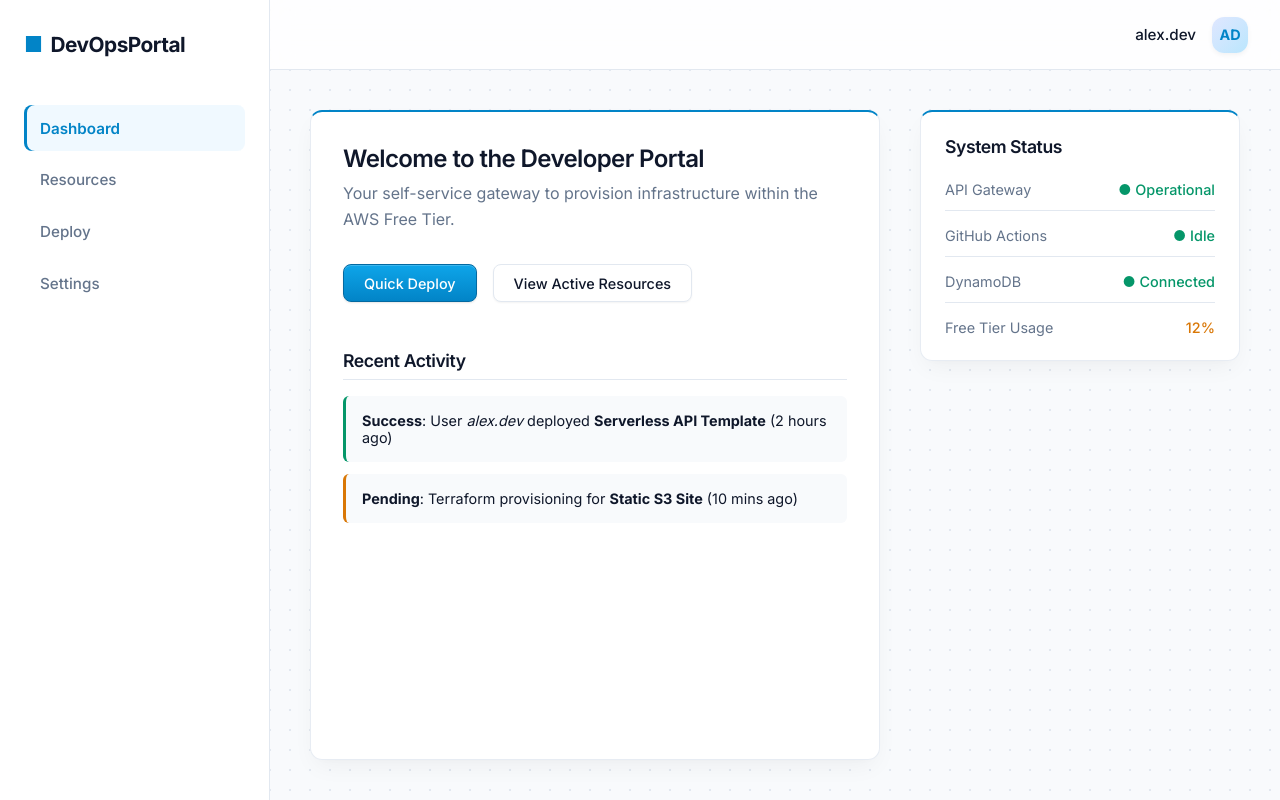
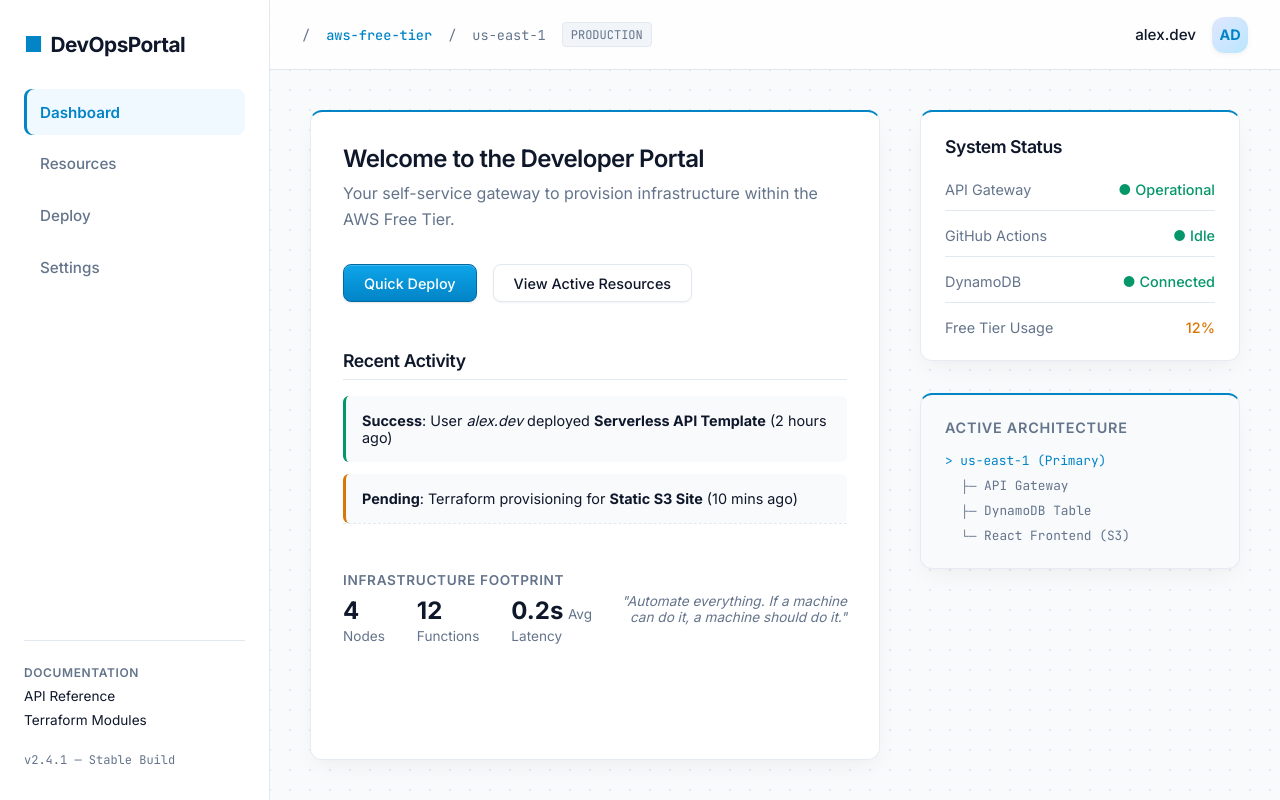
Before and after one commit to akhil96477/devops-portal, a React (Vite) app: page / in a window 1280 px wide. Built offline with nearby package versions, Linux system fonts and the light colour scheme.

Commit message:
Add elegant typographic elements to dashboard layout

```diff
--- a/src/App.jsx
+++ b/src/App.jsx
@@ -11,11 +11,12 @@ function App() {
     <div className="app-container">
       {/* Sidebar */}
       <aside className="sidebar">
+        <div style={{ flex: 1, display: 'flex', flexDirection: 'column', gap: '2rem' }}>
           <div className="brand">
             <span className="highlight">■</span> DevOpsPortal
           </div>
 
-        <ul className="nav-links" style={{ marginTop: '1rem' }}>
+          <ul className="nav-links">
             <li className={`nav-item ${activeTab === 'dashboard' ? 'active' : ''}`} onClick={() => setActiveTab('dashboard')}>
               Dashboard
             </li>
@@ -29,11 +30,31 @@ function App() {
               Settings
             </li>
           </ul>
+        </div>
+
+        {/* Sidebar Footer */}
+        <div style={{ marginTop: 'auto', borderTop: '1px solid var(--border-color)', paddingTop: '1.5rem', display: 'flex', flexDirection: 'column', gap: '0.5rem' }}>
+          <span style={{ fontSize: '0.75rem', fontWeight: '600', color: 'var(--text-muted)', textTransform: 'uppercase', letterSpacing: '0.05em' }}>Documentation</span>
+          <a href="#" style={{ fontSize: '0.85rem', color: 'var(--text-main)', textDecoration: 'none' }}>API Reference</a>
+          <a href="#" style={{ fontSize: '0.85rem', color: 'var(--text-main)', textDecoration: 'none' }}>Terraform Modules</a>
+          <div style={{ marginTop: '1rem', fontSize: '0.75rem', color: 'var(--text-muted)', fontFamily: 'JetBrains Mono, monospace' }}>
+            v2.4.1 — Stable Build
+          </div>
+        </div>
       </aside>
 
       {/* Main Content */}
       <main className="main-content">
-        <header className="header">
+        <header className="header" style={{ justifyContent: 'space-between' }}>
+          {/* Top Header Typographic Element */}
+          <div style={{ display: 'flex', alignItems: 'center', gap: '1rem', color: 'var(--text-muted)', fontSize: '0.85rem', fontFamily: 'JetBrains Mono, monospace' }}>
+            <span>/</span>
+            <span style={{ color: 'var(--primary-color)', fontWeight: '500' }}>aws-free-tier</span>
+            <span>/</span>
+            <span>us-east-1</span>
+            <span style={{ padding: '0.2rem 0.5rem', background: '#f1f5f9', borderRadius: '4px', border: '1px solid var(--border-color)', fontSize: '0.75rem' }}>PRODUCTION</span>
+          </div>
+
           <div className="user-profile">
             <span>alex.dev</span>
             <div className="avatar">AD</div>
--- a/src/components/Dashboard.jsx
+++ b/src/components/Dashboard.jsx
@@ -24,9 +24,25 @@ const Dashboard = () => {
             </div>
           </div>
         </div>
+
+        {/* Typographic filler for the bottom of main panel */}
+        <div style={{ marginTop: 'auto', paddingTop: '3rem', borderTop: '1px dashed var(--border-color)', display: 'flex', justifyContent: 'space-between', alignItems: 'center' }}>
+          <div>
+            <h4 style={{ fontSize: '0.85rem', color: 'var(--text-muted)', textTransform: 'uppercase', letterSpacing: '0.05em' }}>Infrastructure Footprint</h4>
+            <div style={{ display: 'flex', gap: '2rem', marginTop: '0.5rem' }}>
+              <div><span style={{ fontSize: '1.5rem', fontWeight: '700', color: 'var(--text-main)' }}>4</span> <span style={{ fontSize: '0.85rem', color: 'var(--text-muted)' }}>Nodes</span></div>
+              <div><span style={{ fontSize: '1.5rem', fontWeight: '700', color: 'var(--text-main)' }}>12</span> <span style={{ fontSize: '0.85rem', color: 'var(--text-muted)' }}>Functions</span></div>
+              <div><span style={{ fontSize: '1.5rem', fontWeight: '700', color: 'var(--text-main)' }}>0.2s</span> <span style={{ fontSize: '0.85rem', color: 'var(--text-muted)' }}>Avg Latency</span></div>
+            </div>
+          </div>
+          <div style={{ textAlign: 'right', fontStyle: 'italic', color: 'var(--text-muted)', fontSize: '0.85rem', maxWidth: '250px' }}>
+            "Automate everything. If a machine can do it, a machine should do it."
+          </div>
+        </div>
       </div>
 
-      <div className="panel" style={{ padding: '1.5rem', height: 'fit-content' }}>
+      <div style={{ display: 'flex', flexDirection: 'column', gap: '2rem' }}>
+        <div className="panel" style={{ padding: '1.5rem' }}>
           <h3 style={{ fontSize: '1.1rem', marginBottom: '1.5rem' }}>System Status</h3>
           <div style={{ display: 'flex', flexDirection: 'column', gap: '1rem', fontSize: '0.9rem' }}>
             <div style={{ display: 'flex', justifyContent: 'space-between', alignItems: 'center', borderBottom: '1px solid var(--border-color)', paddingBottom: '0.75rem' }}>
@@ -47,6 +63,18 @@ const Dashboard = () => {
             </div>
           </div>
         </div>
+
+        {/* Typographic filler for the bottom right */}
+        <div className="panel" style={{ padding: '1.5rem', background: '#f8fafc' }}>
+          <h3 style={{ fontSize: '0.9rem', textTransform: 'uppercase', letterSpacing: '0.05em', color: 'var(--text-muted)', marginBottom: '1rem' }}>Active Architecture</h3>
+          <div style={{ fontFamily: 'JetBrains Mono, monospace', fontSize: '0.8rem', color: 'var(--primary-color)', display: 'flex', flexDirection: 'column', gap: '0.5rem' }}>
+            <div>&gt; us-east-1 (Primary)</div>
+            <div style={{ paddingLeft: '1rem', color: 'var(--text-muted)' }}>├─ API Gateway</div>
+            <div style={{ paddingLeft: '1rem', color: 'var(--text-muted)' }}>├─ DynamoDB Table</div>
+            <div style={{ paddingLeft: '1rem', color: 'var(--text-muted)' }}>└─ React Frontend (S3)</div>
+          </div>
+        </div>
+      </div>
     </div>
   );
 };
```
Lines whose indentation alone changed are shown as unchanged.
